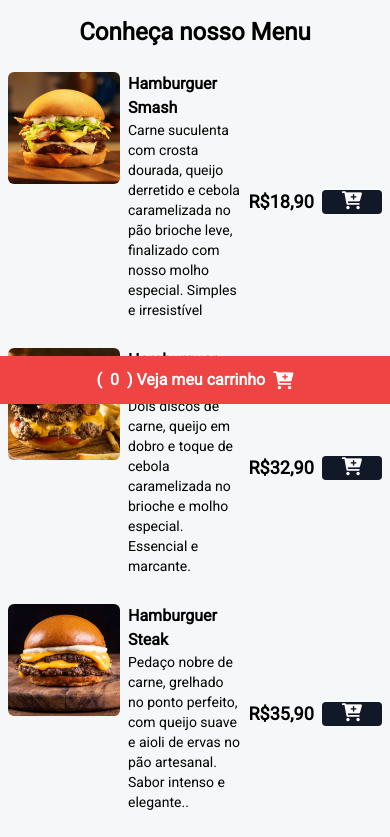
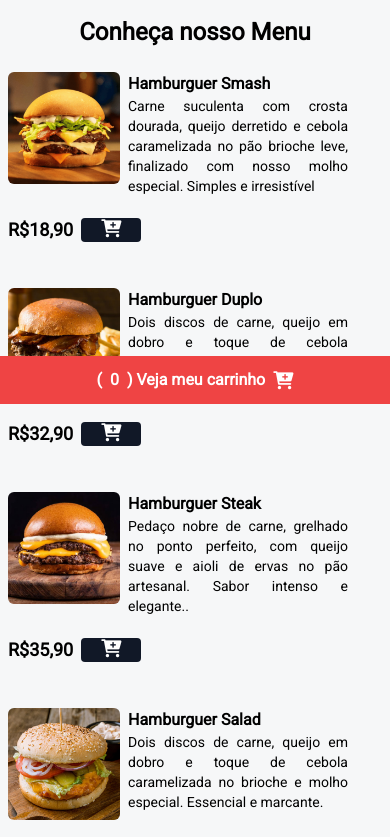
Before and after one commit to Paulo-ods/projeto-hamburgueria, a website: page index.html in a window 390 px wide. Shown: the part 440-1277 px from the top of the page. Drawn offline with nearby package versions, Linux system fonts and the light colour scheme.

Commit message:
ajuste mobile Android

```diff
--- a/index.html
+++ b/index.html
@@ -5,6 +5,7 @@
     <meta name="viewport" content="width=device-width, initial-scale=1.0">
     <title>DEV BURGUER</title>
     <link rel="stylesheet" href="./styles/output.css">
+    <link rel="stylesheet" href="./styles/style.css">
     <link rel="shortcut icon" href="img/favicon-32x32.png" type="image/x-icon">
     <link rel="stylesheet" type="text/css" href="https://cdn.jsdelivr.net/npm/toastify-js/src/toastify.min.css"/>
     <link rel="stylesheet" href="https://cdnjs.cloudflare.com/ajax/libs/font-awesome/6.0.0-beta3/css/all.min.css" integrity="sha512-Fo3rlrZj/k7ujTnHg4CGR2D7kSs0v4LLanw2qksYuRlEzO+tcaEPQogQ0KaoGN26/zrn20ImR1DfuLWnOo7aBA==" crossorigin="anonymous" referrerpolicy="no-referrer" />
@@ -40,11 +41,11 @@
       <div id="menu">
         <main class="grid grid-cols-1 md:grid-cols-2  gap-7 md:gap-10 mx-auto max-w-7xl px-2 mb-16">
 
-            <div class="flex gap-2">
+            <div class="flex gap-2 menuItem">
                 <img class="w-28 h-28 rounded-md hover:scale-110 hover:rotate-2 duration-300"
                 src="./img/hamb-1.png" alt="Hamburguer Smash">
 
-                <div>
+                <div class="descItem">
                     <p class="font-bold">Hamburguer Smash</p>
                     <p class="text-sm">Carne suculenta com crosta dourada, queijo derretido e cebola caramelizada no pão brioche leve,
                     finalizado com nosso molho especial. Simples e irresistível</p>
@@ -60,11 +61,11 @@
                 </div>
             </div>
 
-            <div class="flex gap-2">
+            <div class="flex gap-2 menuItem">
                 <img class="w-28 h-28 rounded-md hover:scale-110 hover:rotate-2 duration-300"
                 src="./img/hamb-2.png" alt="Hamburguer Duplo">
 
-                <div>
+                <div class="descItem">
                     <p class="font-bold">Hamburguer Duplo</p>
                     <p class="text-sm">Dois discos de carne, queijo em dobro e toque de cebola caramelizada no brioche e molho especial.
                     Essencial e marcante.</p>
@@ -80,11 +81,11 @@
                 </div>
             </div>
 
-            <div class="flex gap-2">
+            <div class="flex gap-2 menuItem">
                 <img class="w-28 h-28 rounded-md hover:scale-110 hover:rotate-2 duration-300"
                 src="./img/hamb-3.png" alt="Hamburguer Steak">
 
-                <div>
+                <div class="descItem">
                     <p class="font-bold">Hamburguer Steak</p>
                     <p class="text-sm">Pedaço nobre de carne, grelhado no ponto perfeito, com queijo suave e aioli de ervas no pão artesanal.
                     Sabor intenso e elegante..</p>
@@ -100,11 +101,11 @@
                 </div>
             </div>
 
-            <div class="flex gap-2">
+            <div class="flex gap-2 menuItem">
                 <img class="w-28 h-28 rounded-md hover:scale-110 hover:rotate-2 duration-300"
                 src="./img/hamb-4.png" alt="Hamburguer Salad">
 
-                <div>
+                <div class="descItem">
                     <p class="font-bold">Hamburguer Salad</p>
                     <p class="text-sm">Dois discos de carne, queijo em dobro e toque de cebola caramelizada no brioche e molho especial.
                     Essencial e marcante.</p>
--- a/styles/style.css
+++ b/styles/style.css
@@ -5,3 +5,19 @@
 body {
     background-color: #F6F7F8;
 }
+
+@media (max-width: 416px){
+    .menuItem {
+        flex-flow: row wrap;
+        margin-bottom: 1rem;
+    }
+
+    .descItem {
+        flex-basis: 220px;
+    }
+
+    .text-sm {
+        text-align: justify;
+    }
+
+}
```
